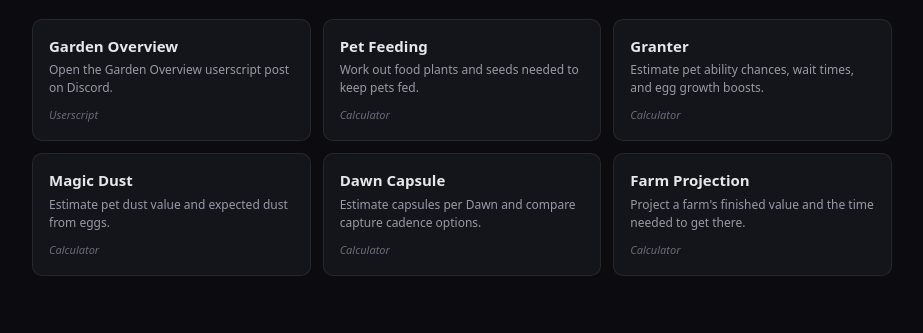
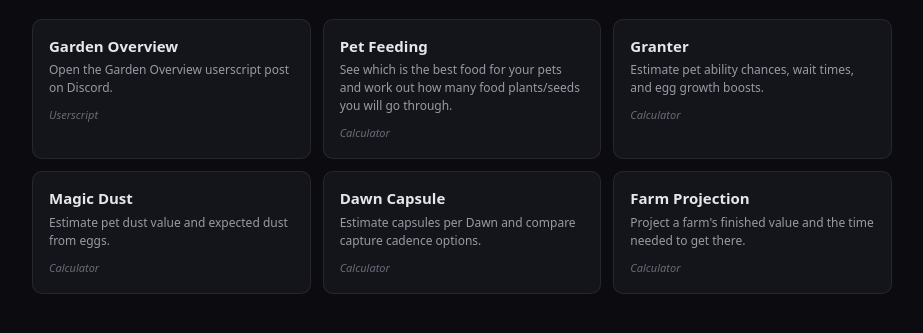
Before and after one commit to Liam0306dis/hub, a plain HTML site: page index.html in a window 1280 px wide. Shown: the part 91-424 px from the top of the page, without its empty margins (178-1101 px from the left). Drawn offline with Linux system fonts and the light colour scheme.

Commit message:
Initial hub page

```diff
--- a/index.html
+++ b/index.html
@@ -41,7 +41,7 @@
     </a>
     <a class="tool" href="https://liam0306dis.github.io/petfood/">
       <b>Pet Feeding</b>
-      <span>Work out food plants and seeds needed to keep pets fed.</span>
+      <span>See which is the best food for your pets and work out how many food plants/seeds you will go through.</span>
       <em class="tag">Calculator</em>
     </a>
     <a class="tool" href="https://liam0306dis.github.io/magiccalc/">
```
